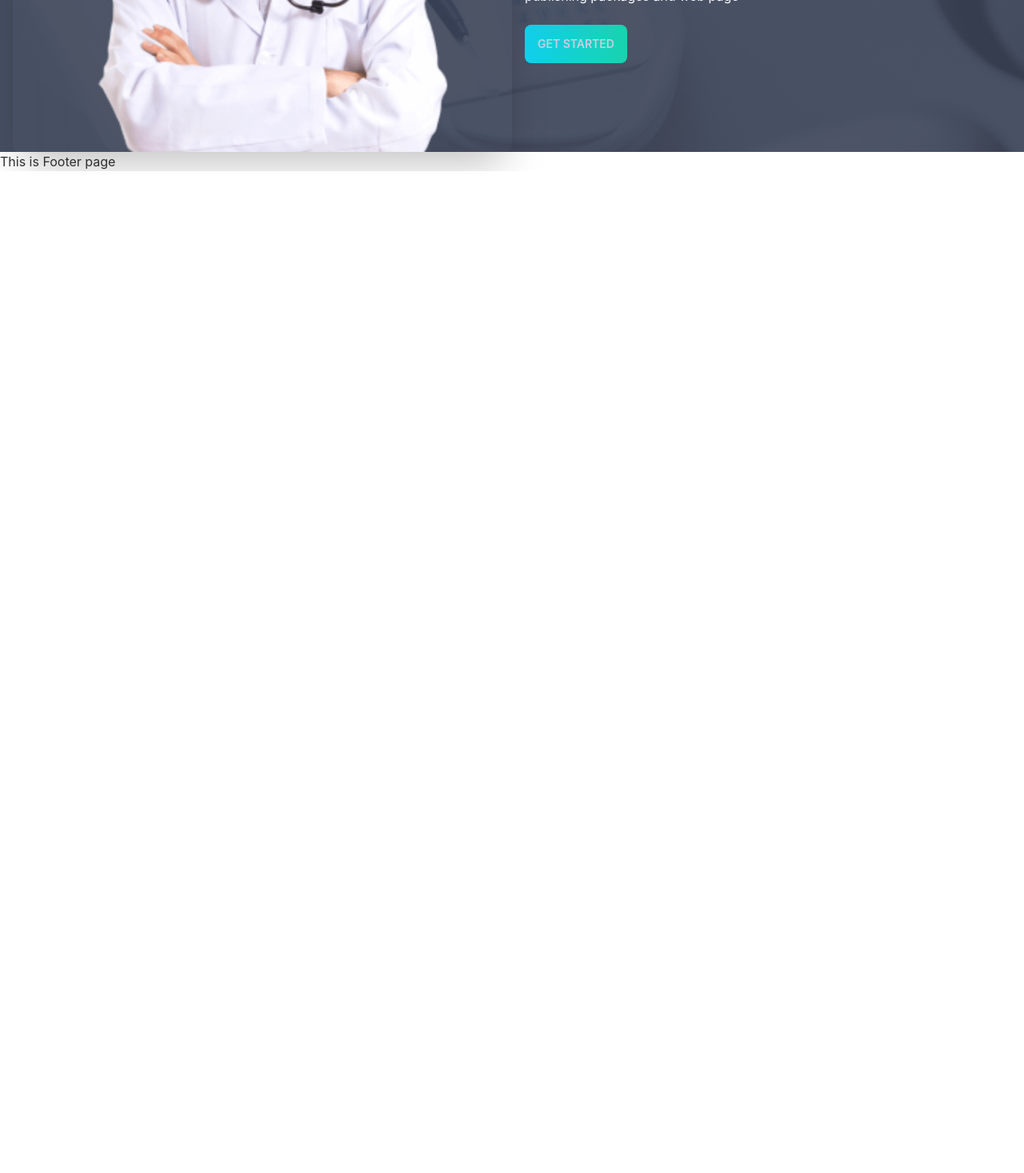
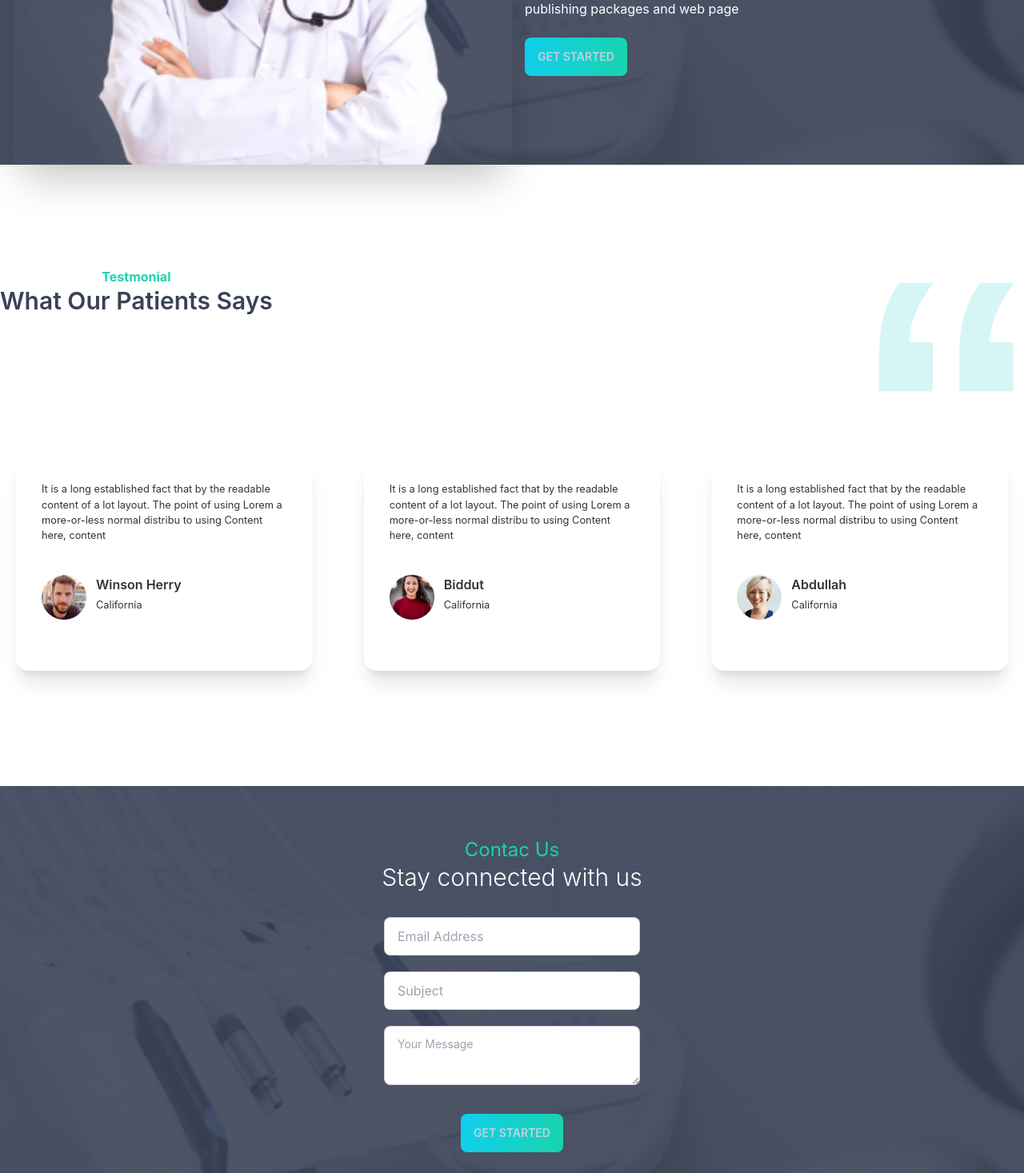
Before and after one commit to ashikbillah699/doctors-portal-client, a React (Create React App) app: page / in a window 1280 px wide. Shown: the part 2762-4229 px from the top of the page at 80% size. Before the commit the page ends 2976 px from the top, so only its background shows below. Built offline with nearby package versions, Linux system fonts and the light colour scheme.

Commit message:
full Home page and footer part complete

```diff
--- a/src/Pages/Home/Appointment/Appointment.js
+++ b/src/Pages/Home/Appointment/Appointment.js
@@ -4,12 +4,12 @@ import AppionmentBg from '../../../assets/images/appointment.png'
 
 const Appointment = () => {
     return (
-        <section className='max-h-[636px] '
+        <section className='mt-44'
             style={{
                 background: `url(${AppionmentBg})`
             }}
         >
-            <div className="hero ">
+            <div className="hero">
 
                 <div className="hero-content flex-col lg:flex-row">
                     <img alt='' src={DoctorAppionment} className="-mb-4 -mt-28 lg:w-1/2 rounded-lg shadow-2xl hidden lg:block" />
--- /dev/null
+++ b/src/Pages/Home/Contac/Contac.js
@@ -0,0 +1,31 @@
+import React from 'react';
+import contactbg from '../../../assets/images/appointment.png'
+
+const Contac = () => {
+    return (
+        <div className='text-center mb-16 mt-36'
+            style={{
+                background: `url(${contactbg})`
+            }}
+        >
+            <h3 className='text-2xl text-secondary fw-bold pt-16' >Contac Us</h3>
+            <h2 className='text-3xl font-light text-white'>Stay connected with us</h2>
+            <div className=''>
+                <div className=" bg-none  mx-auto max-w-sm ">
+                    <div className="card-body">
+                        <div className="form-control">
+                            <input type="text" placeholder="Email Address" className="input input-bordered" />
+                        </div>
+                        <div className="form-control my-3">
+                            <input type="text" placeholder="Subject" className="input input-bordered" />
+                        </div>
+                        <textarea name='message' className="textarea textarea-bordered mb-1" placeholder="Your Message"></textarea>
+                    </div>
+                </div>
+            </div>
+            <button className="btn border-none bg-gradient-to-r from-primary to-secondary mb-16">Get Started</button>
+        </div>
+    );
+};
+
+export default Contac;
--- a/src/Pages/Home/Home.js
+++ b/src/Pages/Home/Home.js
@@ -1,8 +1,10 @@
 import React from 'react';
 import Appointment from './Appointment/Appointment';
 import Banner from './Banner/Banner';
+import Contac from './Contac/Contac';
 import InfoCart from './InfoCarts/InfoCart';
 import OurService from './OurService/OurService';
+import Testimonial from './Testimonial/Testimonial';
 
 const Home = () => {
     return (
@@ -11,6 +13,8 @@ const Home = () => {
             <InfoCart></InfoCart>
             <OurService></OurService>
             <Appointment></Appointment>
+            <Testimonial></Testimonial>
+            <Contac></Contac>
         </div>
     );
 };
--- a/src/Pages/Home/OurService/ServiceDescription/ServiceDescription.js
+++ b/src/Pages/Home/OurService/ServiceDescription/ServiceDescription.js
@@ -3,7 +3,7 @@ import serviceImg from '../../../../assets/images/treatment.png'
 
 const ServiceDescription = () => {
     return (
-        <div className="card card-side my-36 ">
+        <div className="card card-side my-32 ">
             <figure className=" pl-52"><img className='md:max-w-[430px] md:max-h-[576px] rounded-md' src={serviceImg} alt="" /></figure>
             <div className='w-1/2'>
                 <div className="card-body pl-24 pr-20 ">
--- /dev/null
+++ b/src/Pages/Home/Testimonial/Patient.js
@@ -0,0 +1,20 @@
+import React from 'react';
+const Patient = ({ patient }) => {
+    const { name, img, comment, country } = patient;
+    return (
+        <div className="card  bg-base-100 shadow-xl mt-20 mx-auto">
+            <div className="card-body">
+                <small>{comment}</small>
+                <div className='flex my-8 gap-3'>
+                    <img className='w-14 h-14 ' src={img} alt="" />
+                    <div>
+                        <h4 className='font-semibold'>{name}</h4>
+                        <small>{country}</small>
+                    </div>
+                </div>
+            </div>
+        </div>
+    );
+};
+
+export default Patient;
--- /dev/null
+++ b/src/Pages/Home/Testimonial/Testimonial.js
@@ -0,0 +1,54 @@
+import React from 'react';
+import Patient from './Patient';
+import quote from '../../../assets/icons/quote.svg'
+import patient1 from '../../../assets/images/people1.png'
+import patient2 from '../../../assets/images/people2.png'
+import patient3 from '../../../assets/images/people3.png'
+
+
+const Testimonial = () => {
+    const testmonial = [
+        {
+            _id: 1,
+            comment: "It is a long established fact that by the readable content of a lot layout. The point of using Lorem a more-or-less normal distribu to using Content here, content",
+            img: patient1,
+            name: 'Winson Herry',
+            country: 'California'
+        },
+        {
+            _id: 2,
+            comment: "It is a long established fact that by the readable content of a lot layout. The point of using Lorem a more-or-less normal distribu to using Content here, content",
+            img: patient2,
+            name: 'Biddut',
+            country: 'California'
+        },
+        {
+            _id: 3,
+            comment: "It is a long established fact that by the readable content of a lot layout. The point of using Lorem a more-or-less normal distribu to using Content here, content",
+            img: patient3,
+            name: 'Abdullah',
+            country: 'California'
+        }
+    ]
+    return (
+        <div className='max-w-[1398px] mx-auto mt-32'>
+            <div className='flex justify-items-center'>
+                <div className='justify-items-center'>
+                    <h1 className="text-1xl text-secondary font-bold">Testmonial</h1>
+                    <h1 className="text-3xl text-accent font-semibold">What Our Patients Says</h1>
+                </div>
+                <div className='ml-auto max-w-[192px] max-h-[156px]'>
+                    <img className='' src={quote} alt="" />
+                </div>
+            </div>
+            <div className='grid grid-cols-1 md:grid-cols-2 lg:grid-cols-3 px-5 gap-16'>
+                {
+                    testmonial.map(patient => <Patient key={patient._id} patient={patient}></Patient>)
+                }
+
+            </div>
+        </div>
+    );
+};
+
+export default Testimonial;
--- a/src/Pages/Shared/Footer/Footer.js
+++ b/src/Pages/Shared/Footer/Footer.js
@@ -1,10 +1,42 @@
 import React from 'react';
+import { Link } from 'react-router-dom';
+import FooterImg from '../../../assets/images/footer3.png'
 
 const Footer = () => {
     return (
-        <div>
-            This is Footer page
-        </div>
+        <footer
+            className=""
+
+
+        >
+            <div className='footer justify-items-center pt-2' style={{
+                background: `url(${FooterImg})`,
+                backgroundSize: 'cover',
+                position: 'center',
+                height: '340px'
+            }}>
+                <div>
+                    <span className="footer-title">Services</span>
+                    <Link to='/' className="link link-hover">Emergency Checkup</Link>
+                    <Link to='/' className="link link-hover">Monthly Checkup</Link>
+                    <Link to='/' className="link link-hover">Weekly Checkup</Link>
+                    <Link to='/' className="link link-hover">Deep Checkup</Link>
+                </div>
+                <div>
+                    <span className="footer-title">ORAL HEALTH</span>
+                    <Link to='/' className="link link-hover">Fluoride Treatment</Link>
+                    <Link to='/' className="link link-hover">Cavity Filling</Link>
+                    <Link to='/' className="link link-hover">Teath Whitening</Link>
+                </div>
+                <div>
+                    <span className="footer-title">OUR ADDRESS</span>
+                    <Link to='/' className="link link-hover">New York - 101010 Hudson</Link>
+                </div>
+            </div>
+            <div className='text-center'>
+                <p>Copyright © 2022 - All right reserved by ACME Industries Ltd</p>
+            </div>
+        </footer>
     );
 };
 
```
Also changed, not shown: src/assets/images/footer2.png (added), src/assets/images/footer3.png (added).
